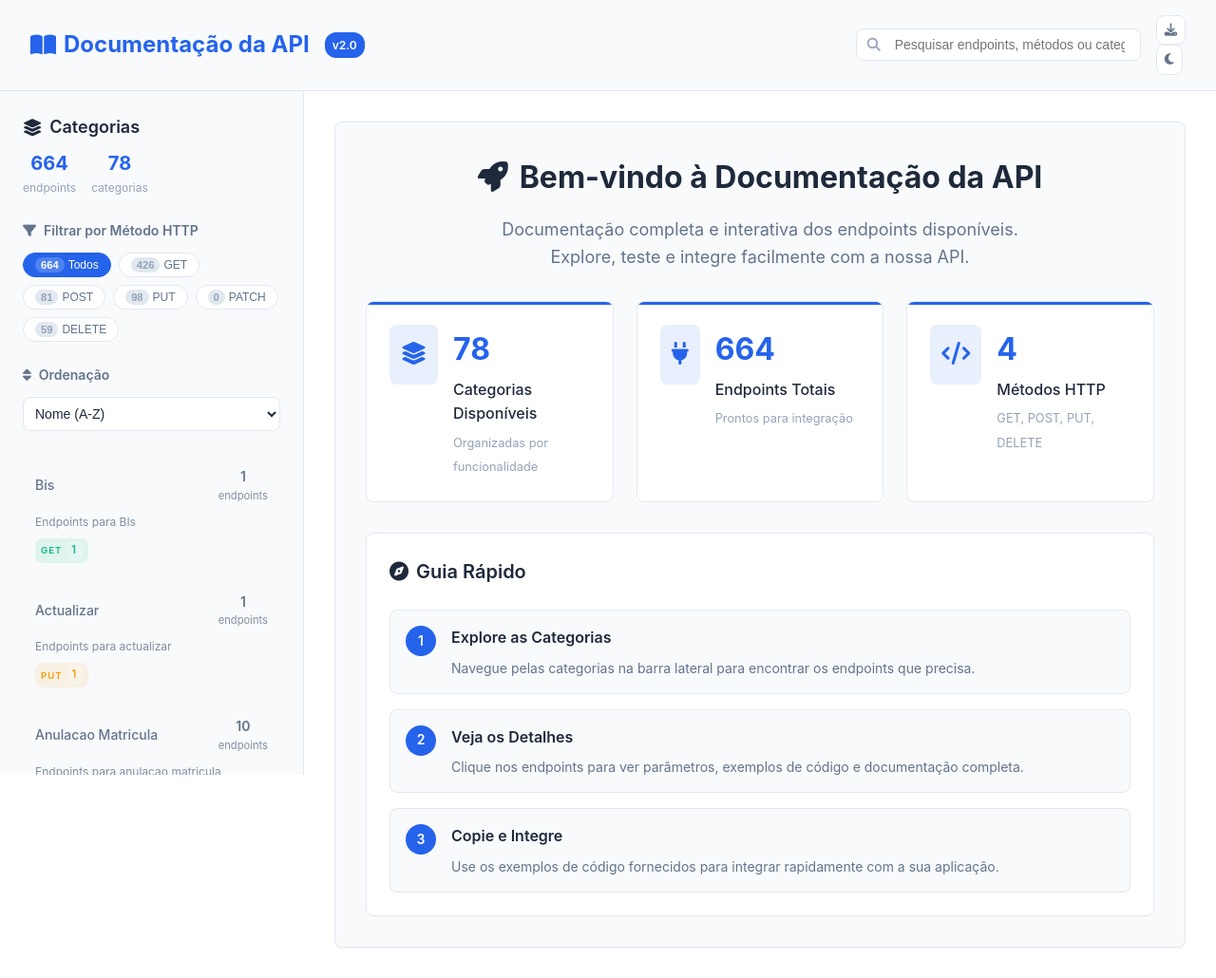
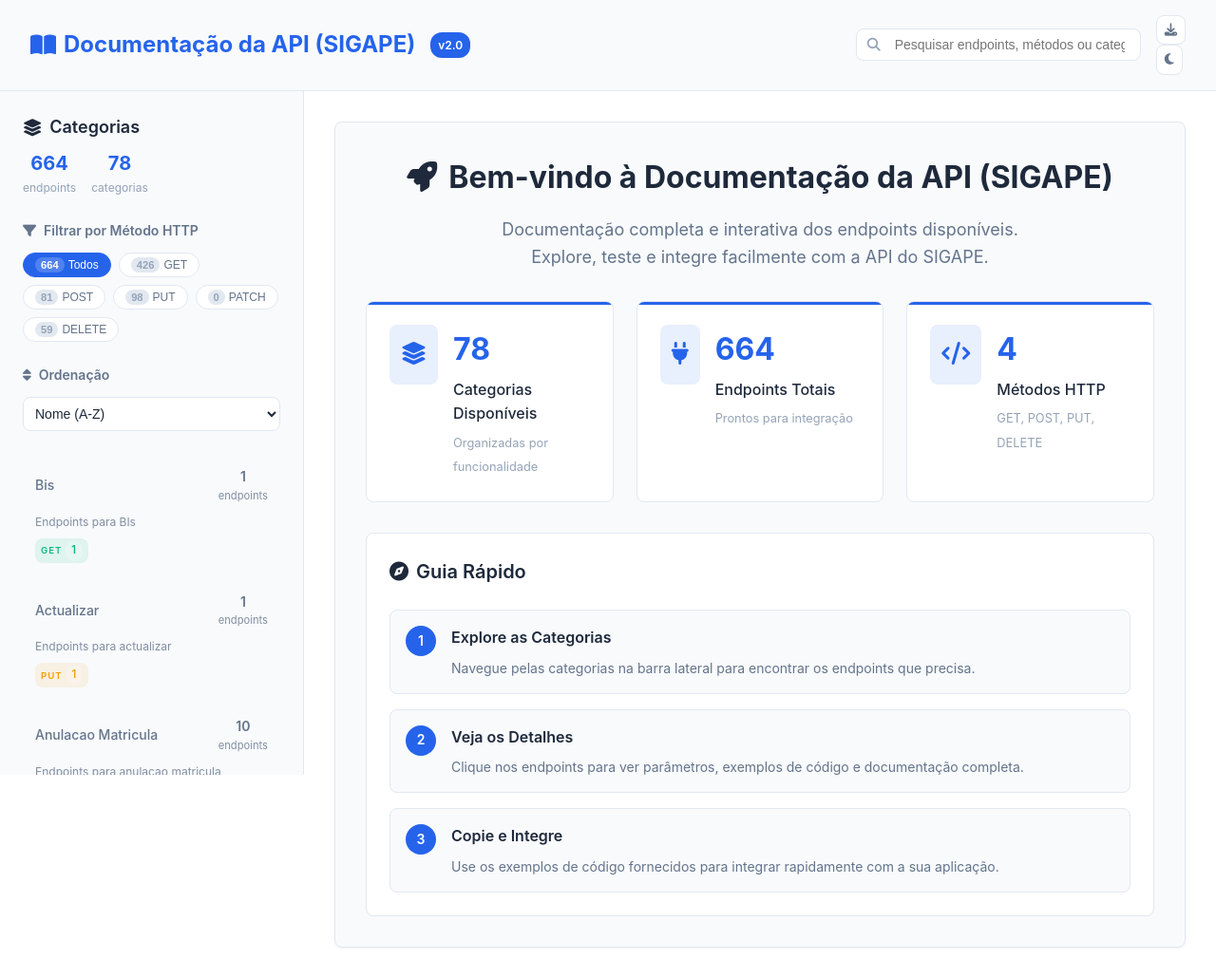
Before and after one commit to mmaunze/sigape-api-docs, a plain HTML site: page index.html in a window 1280 px wide. Shown: the whole page at 95% size. Drawn offline with nearby package versions, Linux system fonts and the light colour scheme.

Commit message:
DOCUMENTAÇÃO DA API SIGAPE - VERSÃO MELHORADA 2.0

```diff
--- a/index.html
+++ b/index.html
@@ -3,7 +3,7 @@
 <head>
     <meta charset="UTF-8">
     <meta name="viewport" content="width=device-width, initial-scale=1.0">
-    <title>Documentação da API - Versão Melhorada</title>
+    <title>Documentação da API - SIGAPE</title>
     <link rel="stylesheet" href="styles.css">
     <link href="https://cdnjs.cloudflare.com/ajax/libs/prism/1.29.0/themes/prism-tomorrow.min.css" rel="stylesheet">
     <link href="https://cdnjs.cloudflare.com/ajax/libs/font-awesome/6.4.0/css/all.min.css" rel="stylesheet">
@@ -17,7 +17,7 @@
             <div class="header-content">
                 <h1 class="logo">
                     <i class="fas fa-book-open"></i>
-                    Documentação da API
+                    Documentação da API (SIGAPE)
                     <span class="version-badge">v2.0</span>
                 </h1>
                 <div class="header-actions">
@@ -142,11 +142,11 @@
                         <div class="welcome-header">
                             <h2>
                                 <i class="fas fa-rocket"></i>
-                                Bem-vindo à Documentação da API
+                                Bem-vindo à Documentação da API (SIGAPE)
                             </h2>
                             <p class="welcome-subtitle">
                                 Documentação completa e interativa dos endpoints disponíveis.
-                                Explore, teste e integre facilmente com a nossa API.
+                                Explore, teste e integre facilmente com a API do SIGAPE.
                             </p>
                         </div>
 
--- a/script.js
+++ b/script.js
@@ -1,5 +1,5 @@
 // ===================================================================
-// DOCUMENTAÇÃO DA API - VERSÃO MELHORADA 2.0
+// DOCUMENTAÇÃO DA API SIGAPE - VERSÃO MELHORADA 2.0
 // ===================================================================
 // Funcionalidades principais:
 // - Navegação intuitiva por categorias
@@ -13,7 +13,7 @@
 
 // Configurações globais
 const CONFIG = {
-    API_BASE_URL: 'http://localhost:3000',
+    API_BASE_URL: 'api.url',
     DEBOUNCE_DELAY: 300,
     ANIMATION_DURATION: 300,
     MAX_RECENT_SEARCHES: 5,
```
